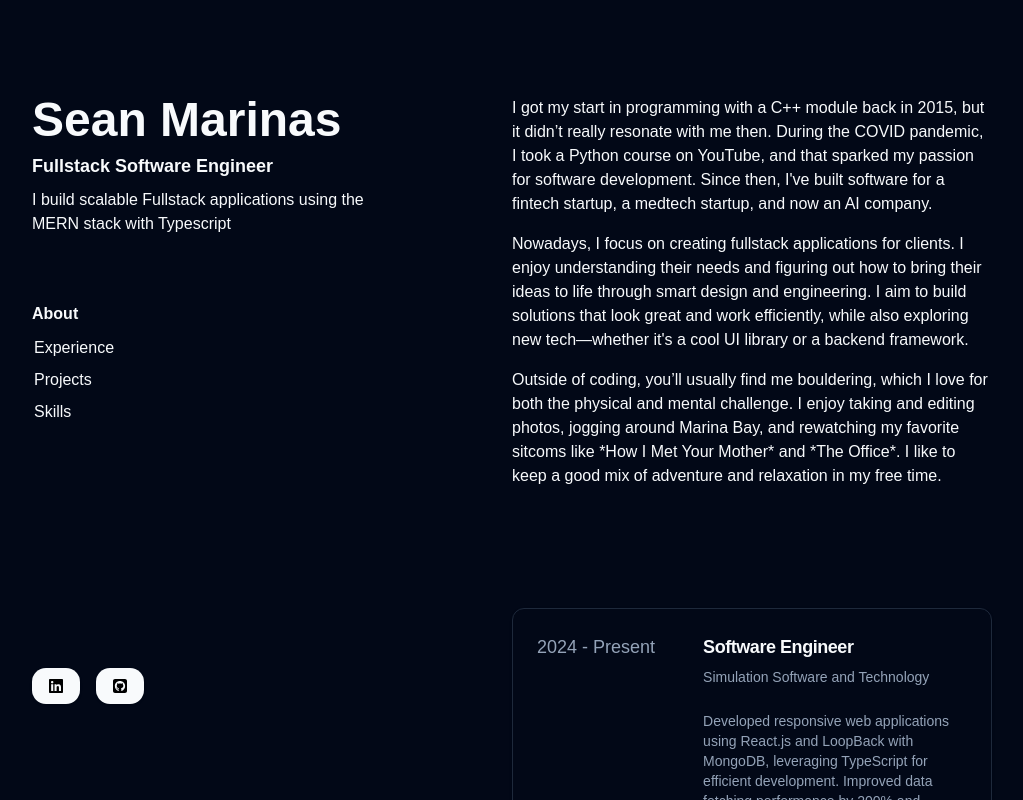
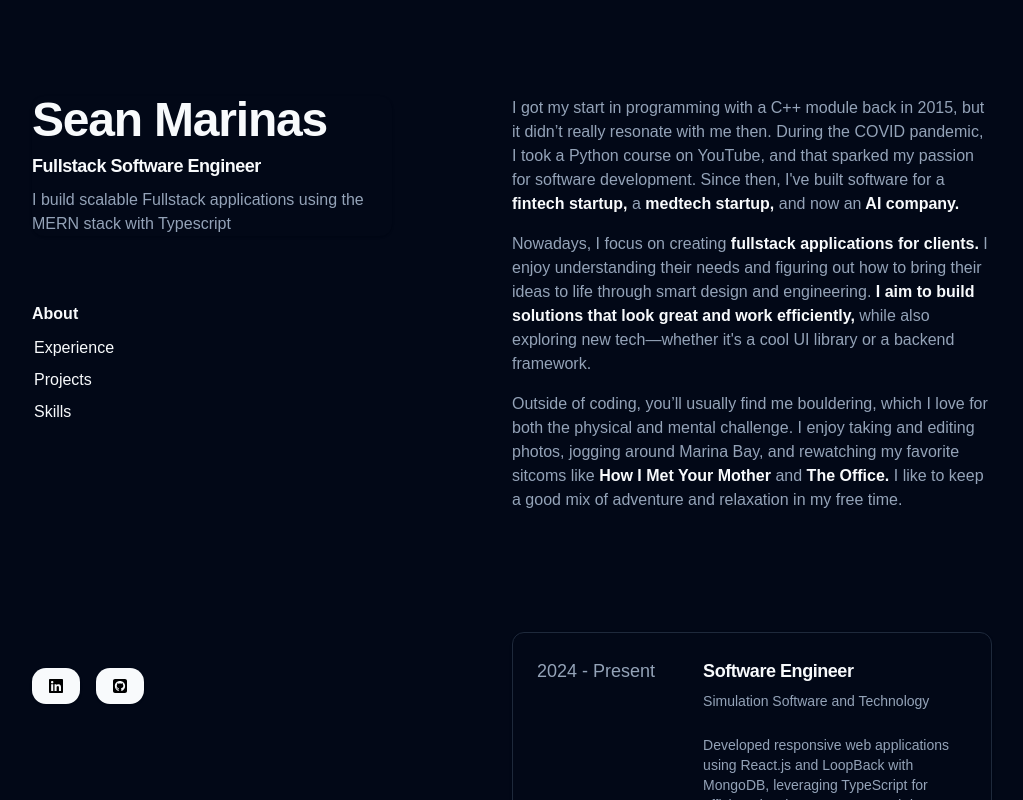
Before and after one commit to seanmarinass/sean-portfolio-v2, a Next.js app: page / in a window 1280 px wide. Shown: the top 800 px of the page, without its empty margins (128-1151 px from the left). Built offline with nearby package versions, Linux system fonts and the light colour scheme.

Commit message:
fixed texts appearance and introduced introcardf

```diff
--- a/app/layout.tsx
+++ b/app/layout.tsx
@@ -1,9 +1,9 @@
 import type { Metadata } from "next";
 import "./globals.css";
 import Navbar from "@/components/ui/Navbar";
-import IntroSection from "@/sections/IntroSection";
 import SocialMediaRow from "@/components/ui/SocialMediaRow";
 import { Inter } from "next/font/google";
+import IntroCard from "@/sections/IntroCard";
 
 const inter = Inter({
   subsets: ["latin"],
@@ -26,7 +26,7 @@ export default function RootLayout({
         className={`${inter} dark antialiased flex py-[6rem] px-[10rem] h-full justify-center w-full`}
       >
         <div className="flex flex-col gap-[4rem] w-[50%] max-w-[40rem]">
-          <IntroSection />
+          <IntroCard />
           <Navbar />
 
           <div className="flex-grow" />
--- a/sections/AboutSection.tsx
+++ b/sections/AboutSection.tsx
@@ -1,30 +1,49 @@
+import { CardDescription } from "@/components/ui/card";
+
 export default function AboutSection() {
   return (
     <section className="flex flex-col gap-[1rem]">
       <div className="flex flex-col gap-[1rem]">
-        <p>
+        <CardDescription className="text-base">
           I got my start in programming with a C++ module back in 2015, but it
           didn’t really resonate with me then. During the COVID pandemic, I took
           a Python course on YouTube, and that sparked my passion for software
-          development. Since then, I've built software for a fintech startup, a
-          medtech startup, and now an AI company.
-        </p>
+          development. Since then, I've built software for a
+          <span className="text-primary font-bold"> fintech startup, </span>a
+          <span className="text-primary font-bold"> medtech startup, </span>
+          and now an
+          <span className="text-primary font-bold"> AI company. </span>
+        </CardDescription>
 
-        <p>
-          Nowadays, I focus on creating fullstack applications for clients. I
-          enjoy understanding their needs and figuring out how to bring their
-          ideas to life through smart design and engineering. I aim to build
-          solutions that look great and work efficiently, while also exploring
-          new tech—whether it's a cool UI library or a backend framework.
-        </p>
+        <CardDescription className="text-base">
+          Nowadays, I focus on creating
+          <span className="text-primary font-bold">
+            {" "}
+            fullstack applications for clients.{" "}
+          </span>
+          I enjoy understanding their needs and figuring out how to bring their
+          ideas to life through smart design and engineering.
+          <span className="text-primary font-bold">
+            {" "}
+            I aim to build solutions that look great and work efficiently,{" "}
+          </span>
+          while also exploring new tech—whether it's a cool UI library or a
+          backend framework.
+        </CardDescription>
 
-        <p>
+        <CardDescription className="text-base">
           Outside of coding, you’ll usually find me bouldering, which I love for
           both the physical and mental challenge. I enjoy taking and editing
           photos, jogging around Marina Bay, and rewatching my favorite sitcoms
-          like *How I Met Your Mother* and *The Office*. I like to keep a good
-          mix of adventure and relaxation in my free time.
-        </p>
+          like
+          <span className="text-primary font-bold">
+            {" "}
+            How I Met Your Mother{" "}
+          </span>
+          and
+          <span className="text-primary font-bold"> The Office. </span>I like to
+          keep a good mix of adventure and relaxation in my free time.
+        </CardDescription>
       </div>
     </section>
   );
--- /dev/null
+++ b/sections/IntroCard.tsx
@@ -0,0 +1,21 @@
+import {
+  Card,
+  CardDescription,
+  CardHeader,
+  CardTitle,
+} from "@/components/ui/card";
+
+export default function IntroCard() {
+  return (
+    <Card className="flex flex-col gap-[0.5rem] w-[75%] border-none">
+      <CardTitle className="text-5xl font-bold">Sean Marinas</CardTitle>
+      <CardTitle className="text-lg font-bold">
+        Fullstack Software Engineer
+      </CardTitle>
+      <CardDescription className="text-base">
+        I build scalable Fullstack applications using the MERN stack with
+        Typescript
+      </CardDescription>
+    </Card>
+  );
+}
--- a/sections/IntroSection.tsx
+++ /dev/null
@@ -1,12 +0,0 @@
-export default function IntroSection() {
-  return (
-    <section className="flex flex-col gap-[0.5rem] w-[75%]">
-      <h1 className="text-5xl font-bold">Sean Marinas</h1>
-      <h2 className="text-lg font-bold">Fullstack Software Engineer</h2>
-      <p className="">
-        I build scalable Fullstack applications using the MERN stack with
-        Typescript
-      </p>
-    </section>
-  );
-}
```
